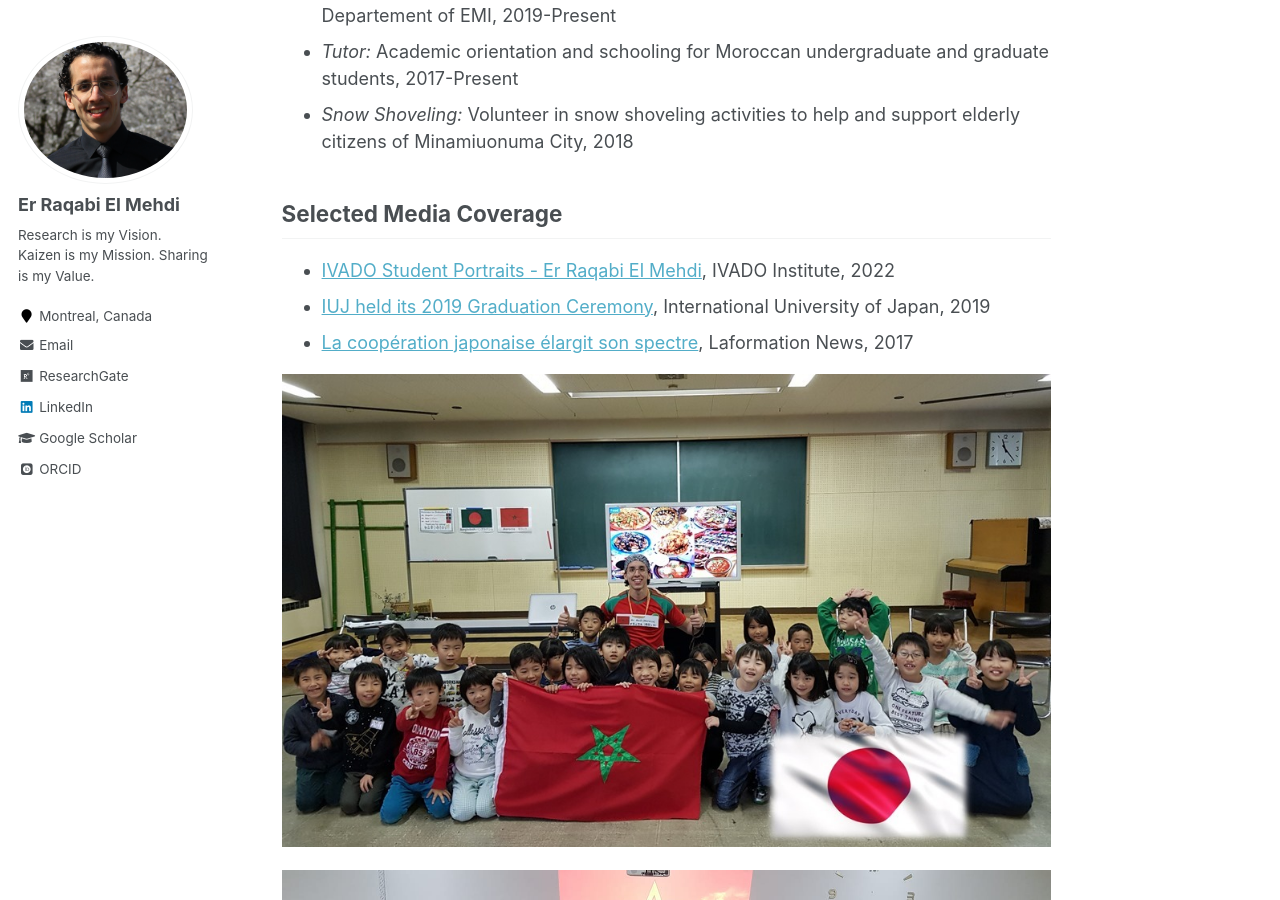
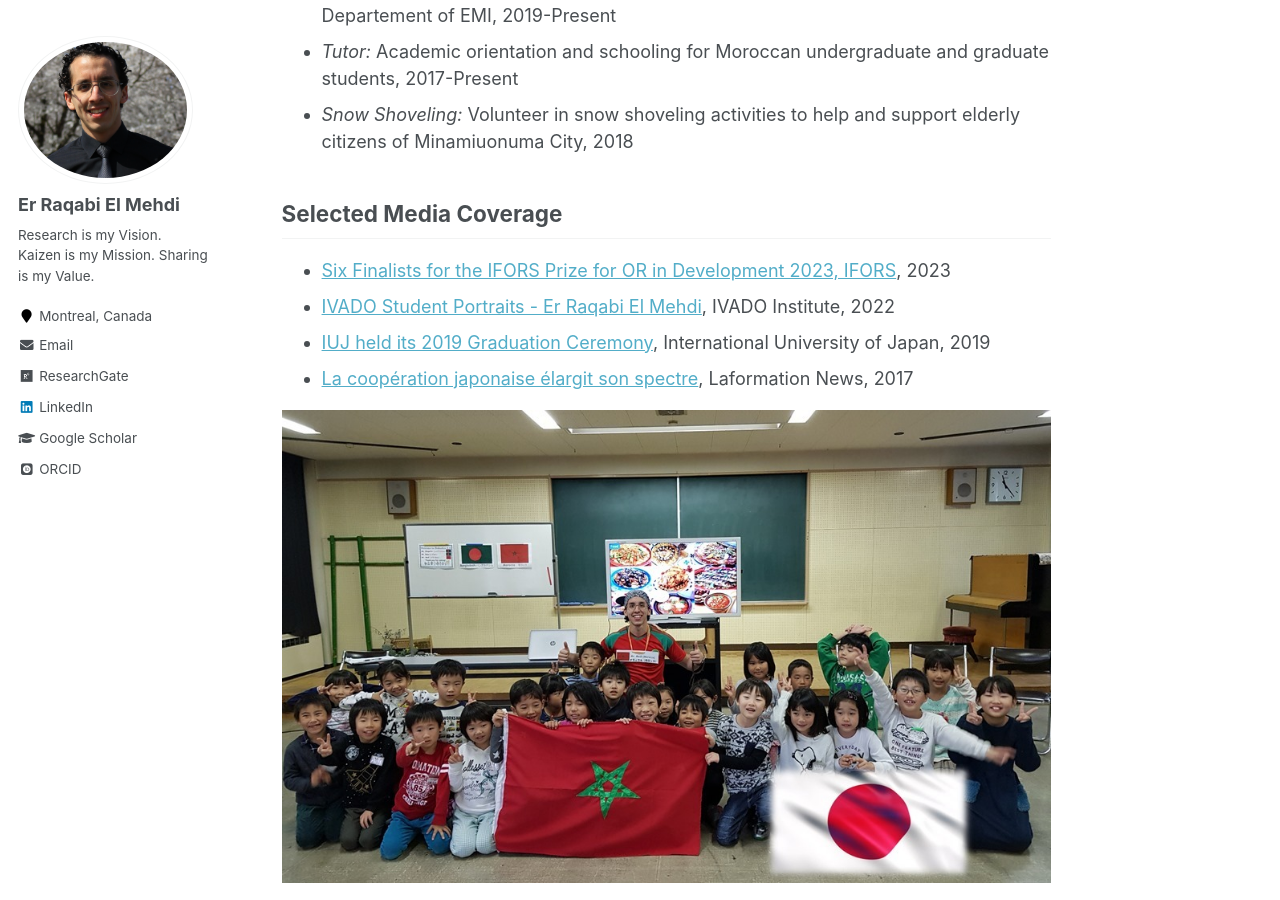
Before and after one commit to RqbMedi/rqbmedi.github.io, a Jekyll site: the page built from _pages/markdown.md, in a window 1280 px wide and 900 px high, scrolled down 699 px. Built offline with Jekyll 4.4.1, drawn with Linux system fonts in a browser that asks for light colours; some web fonts are replaced.

Commit message:
Update markdown.md

```diff
--- a/_pages/markdown.md
+++ b/_pages/markdown.md
@@ -24,6 +24,7 @@ Outreach & Volunteering
 
 Selected Media Coverage
 ------
+- [Six Finalists for the IFORS Prize for OR in Development 2023, IFORS](https://ifors.org/newsletter/ifors-news-march-2023.pdf), 2023
 - [IVADO Student Portraits - Er Raqabi El Mehdi](https://ivado.ca/en/2022/07/25/ivado-student-portraits-er-raqabi-el-mehdi/), IVADO Institute, 2022
 - [IUJ held its 2019 Graduation Ceremony](https://www.iuj.ac.jp/20190622-2/), International University of Japan, 2019
 - [La coopération japonaise élargit son spectre](https://www.laformation.ma/actualites/3572-la-cooperation-japonaise-elargit-son-spectre.html), Laformation News, 2017
```
